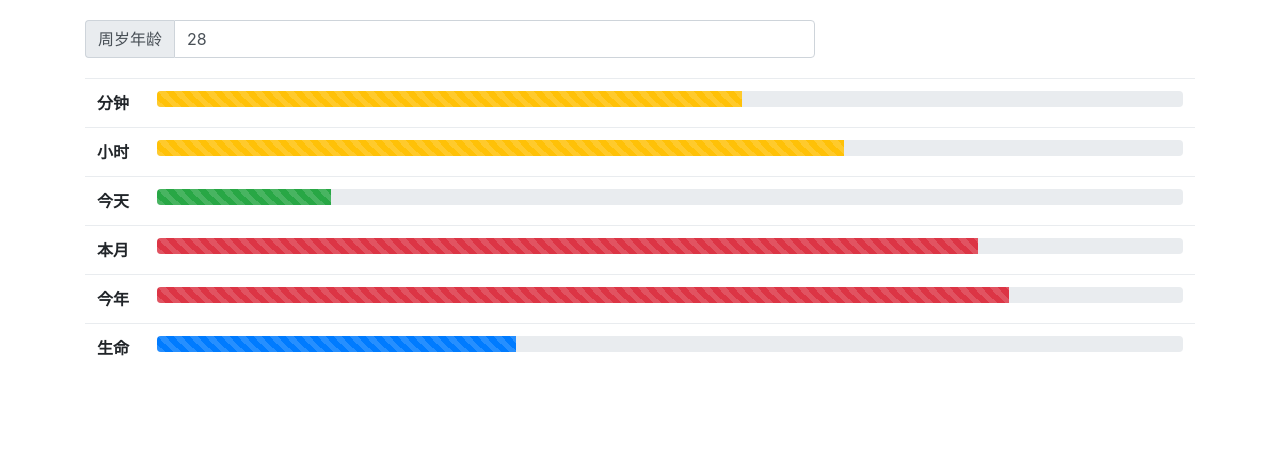
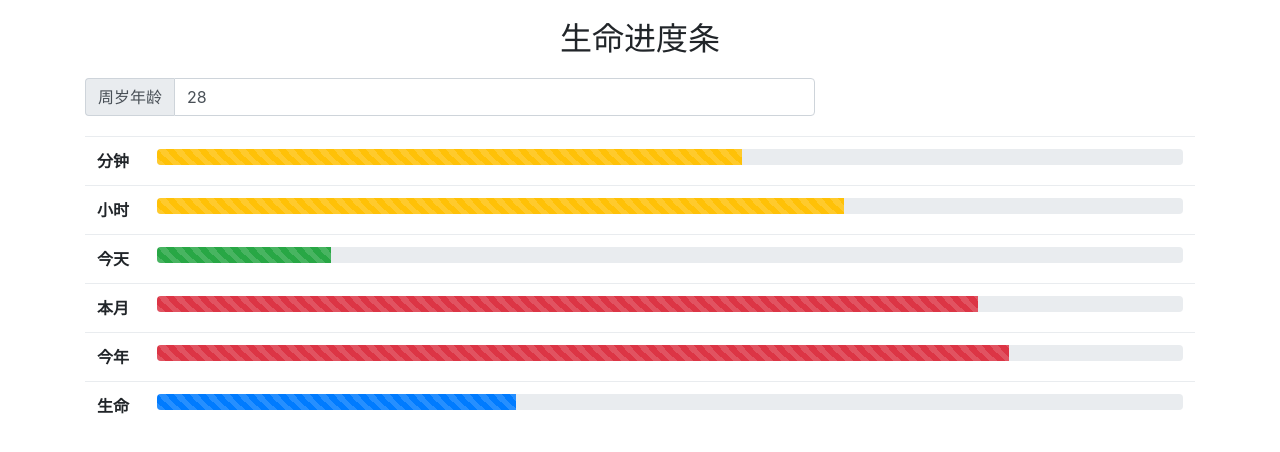
Before and after one commit to FlappyHeart/flappyheart.github.io, a plain HTML site: page life_progress/index.html in a window 1280 px wide. Drawn offline with nearby package versions, Linux system fonts and the light colour scheme.

Commit message:
添加了标题

```diff
--- a/life_progress/index.html
+++ b/life_progress/index.html
@@ -11,8 +11,12 @@
         </style>
     </head>
     <body>
-        <div class="container" style="margin-top: 20px;">
-            <div class="row">
+        <div class="container" style="margin-top: 20px; width: 100%;">
+            <div style=" text-align: center; display: block;">
+                <h2>生命进度条</h2>
+            </div>
+
+            <div class="row" style="margin-top: 20px;">
                 <div class="col-sm-8 input-group">
                     <span class="input-group-addon" id="basic-addon3">周岁年龄</span>
                     <input class="form-control" id="born" type="text" name="" value="28">
```
